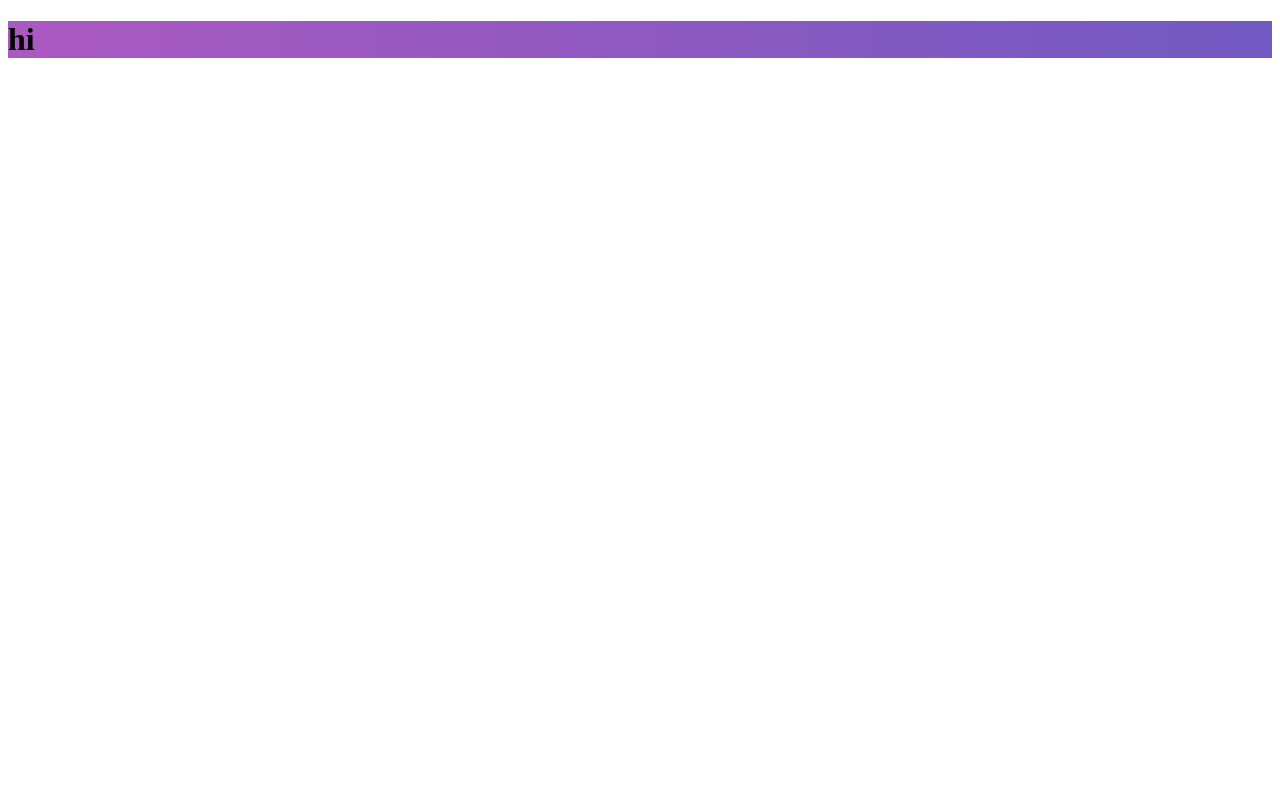
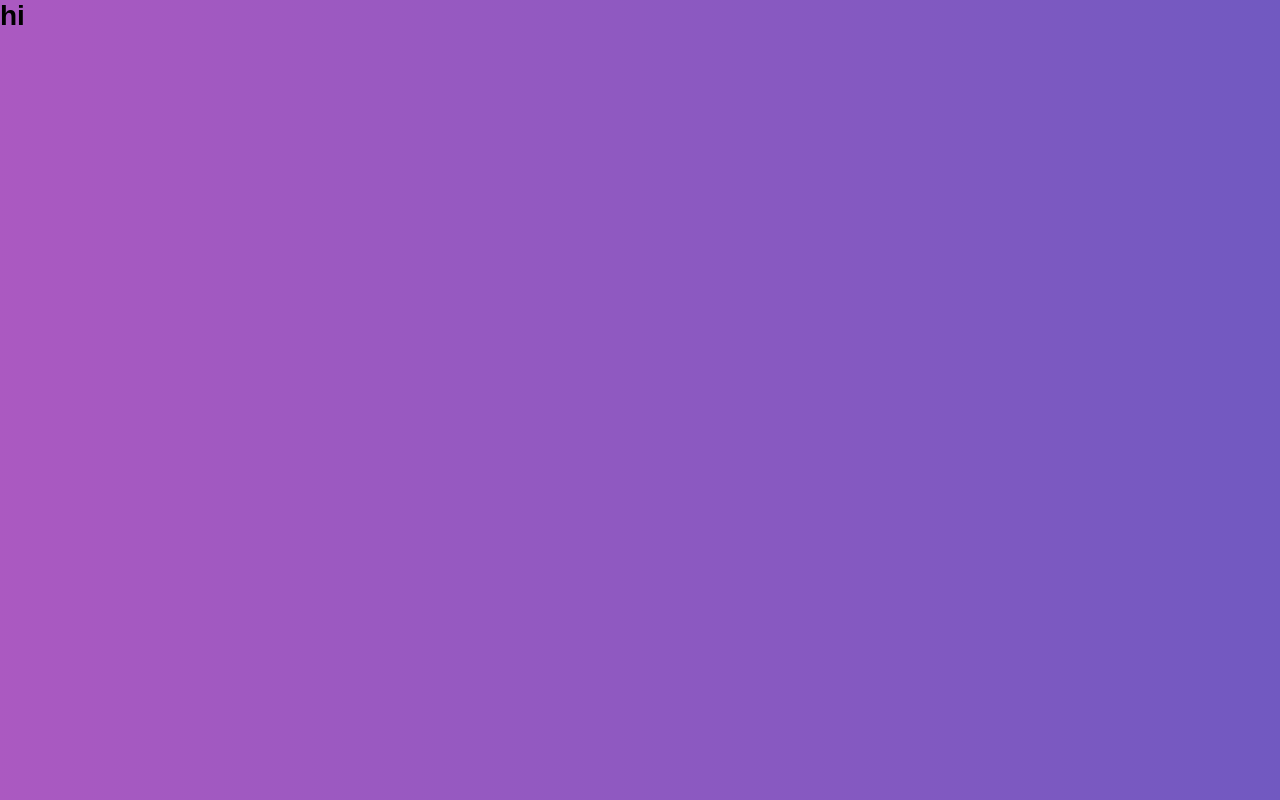
Before and after one commit to enrickdaltro/GoBarber-FrontEnd, a React (Create React App) app: page / in a window 1280 px wide. Built offline with nearby package versions, Linux system fonts and the light colour scheme.

Commit message:
adding global style

```diff
--- a/src/App.js
+++ b/src/App.js
@@ -5,10 +5,13 @@ import './config/ReactotronConfig';
 import Routes from './routes/index';
 import history from './services/history';
 
+import GlobalStyle from './styles/global';
+
 export default function App() {
   return (
     <Router history={history}>
       <Routes />
+      <GlobalStyle />
     </Router>
   );
 }
--- /dev/null
+++ b/src/styles/global.js
@@ -0,0 +1,41 @@
+import { createGlobalStyle } from 'styled-components';
+
+export default createGlobalStyle`
+  @import url('https://fonts.googleapis.com/css?family=Montserrat:400,600,700&display=swap');
+
+  * {
+    margin: 0;
+    padding: 0;
+    outline: 0;
+    box-sizing: 0;
+  }
+
+  *:focus {
+    outline: 0
+  }
+
+  html, body, #root {
+    height: 100%;
+
+  }
+
+  body {
+    -webkit-font-smoothing: antialiased;
+  }
+
+  body, input, button {
+    font: 14px 'Montserrat', sans-serif;
+  }
+
+  a {
+    text-decoration: none;
+  }
+
+  ul {
+    list-style: none;
+  }
+
+  button {
+    cursor: pointer;
+  }
+`;
```
